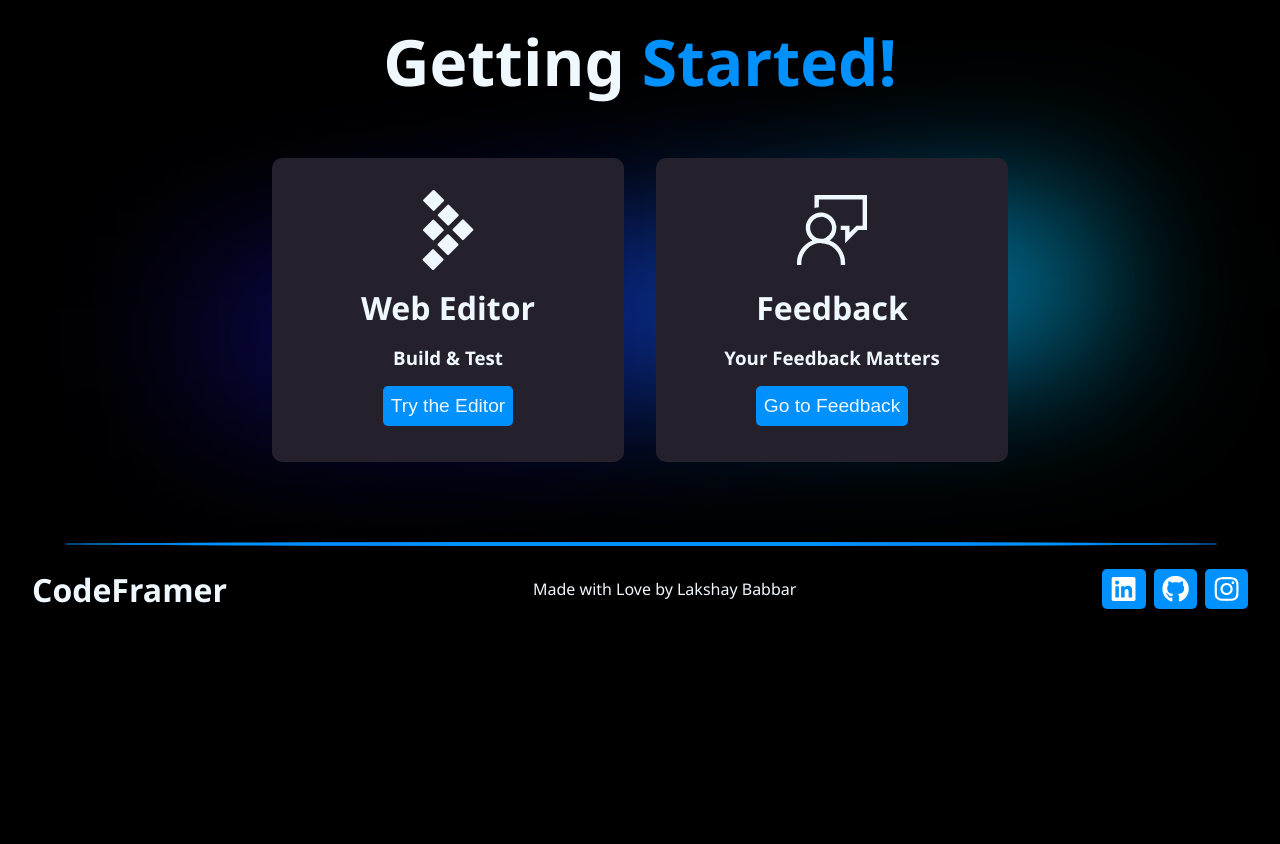
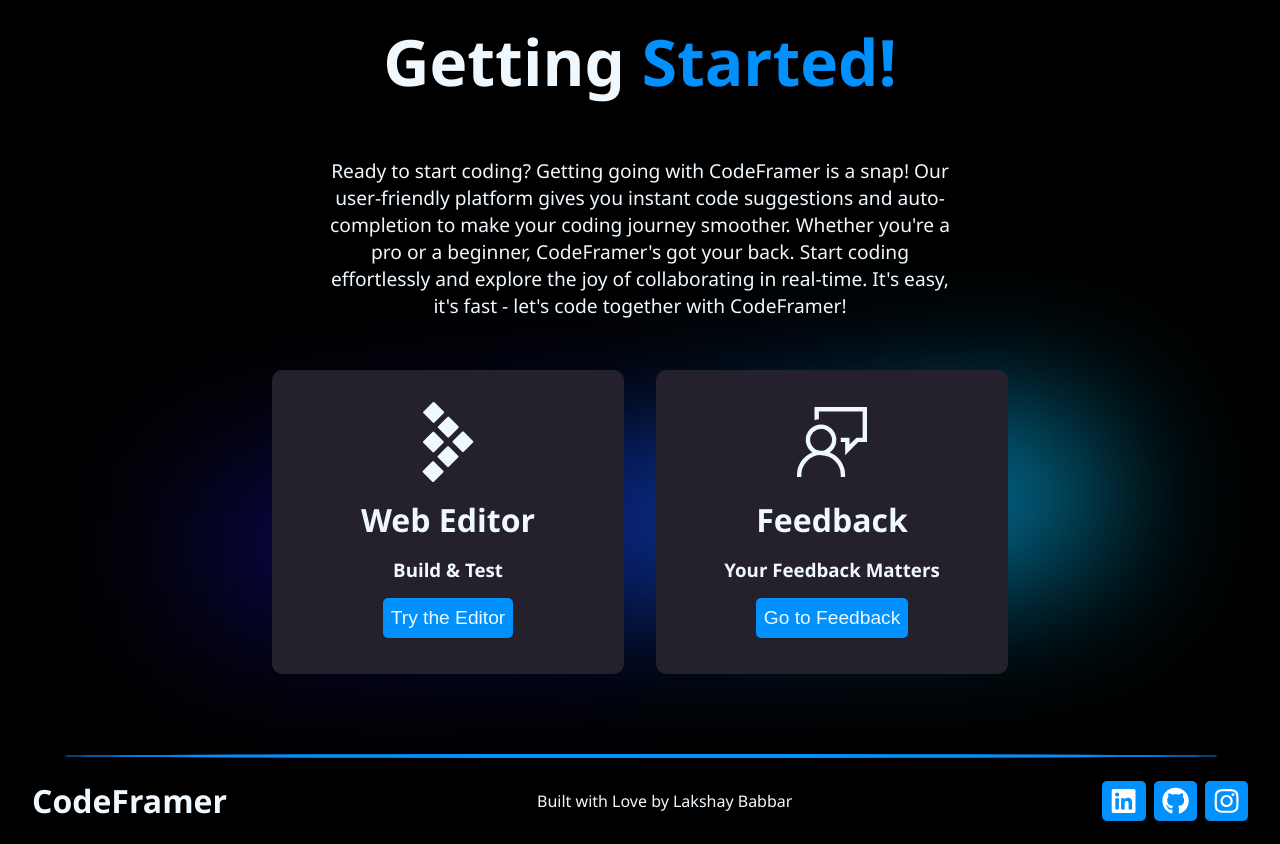
Before and after one commit to LakshayBabbar/CodeFramer, a Next.js app: page / in a window 1280 px wide. Shown: the part 940-1784 px from the top of the page. Before the commit the page ends 1572 px from the top, so only its background shows below. Built offline with nearby package versions, Linux system fonts and the light colour scheme.

Commit message:
Some Optimizations

```diff
--- a/next.config.js
+++ b/next.config.js
@@ -1,6 +1,9 @@
 /** @type {import('next').NextConfig} */
 const nextConfig = {
   reactStrictMode: true,
+  images: {
+    minimumCacheTTL: 31536000,
+  }
 }
 
 module.exports = nextConfig
--- a/package.json
+++ b/package.json
@@ -17,6 +17,7 @@
     "react": "^18",
     "react-dom": "^18",
     "react-icons": "^4.12.0",
-    "react-type-animation": "^3.2.0"
+    "react-type-animation": "^3.2.0",
+    "sharp": "^0.32.6"
   }
 }
--- a/src/components/Footer/Footer.js
+++ b/src/components/Footer/Footer.js
@@ -7,7 +7,7 @@ function Footer() {
     <div className={styles.divider}></div>
     <div className={styles.wrapper}>
         <h1>CodeFramer</h1>
-        <p>Made with Love by Lakshay Babbar</p>
+        <p>Built with Love by Lakshay Babbar</p>
         <Socials />
     </div>
     </>
--- a/src/components/UI/Card.js
+++ b/src/components/UI/Card.js
@@ -5,12 +5,20 @@ import { motion } from "framer-motion";
 
 function Card(props) {
   return (
-    <motion.div className={styles.wrapper} initial={{y: "15vh"}} whileInView={{y: 0}}>
+    <motion.div
+      className={styles.wrapper}
+      initial={{ y: "15vh" }}
+      whileInView={{ y: 0 }}
+      whileHover={{ scale: 1.03 }}
+      transition={{ type: "spring", stiffness: 250, damping: 15 }}
+    >
       {props.img}
       <h2>{props.title}</h2>
       <h3>{props.desc}</h3>
       <Button>
-        <Link href={props.link} className={styles.link}>{props.linkT}</Link>
+        <Link href={props.link} className={styles.link}>
+          {props.linkT}
+        </Link>
       </Button>
     </motion.div>
   );
--- a/src/pages/feedback/index.js
+++ b/src/pages/feedback/index.js
@@ -7,7 +7,7 @@ import { useRef } from "react";
 
 function index() {
   const variants = {
-    onclick: { scale: 1.08 },
+    onclick: { scale: 1.04 },
     transition: { scale: { type: "spring", stiffness: 250 } },
   };
 
--- a/src/pages/index.js
+++ b/src/pages/index.js
@@ -37,6 +37,14 @@ export default function Home() {
           <h1>
             Getting <span>Started!</span>
           </h1>
+          <p>
+            Ready to start coding? Getting going with CodeFramer is a snap! Our
+            user-friendly platform gives you instant code suggestions and
+            auto-completion to make your coding journey smoother. Whether you're
+            a pro or a beginner, CodeFramer's got your back. Start coding
+            effortlessly and explore the joy of collaborating in real-time. It's
+            easy, it's fast - let's code together with CodeFramer!
+          </p>
           <div className={styles.cards}>
             <Card
               img=<SiTestrail style={style} />
--- a/src/styles/Home.module.css
+++ b/src/styles/Home.module.css
@@ -55,10 +55,17 @@
 .gs h1{
     font-size: 4rem;
     font-weight: 800;
+    margin: 0;
     text-align: center;
 }
 .gs h1 span{
     color: var(--btn-primary);
+}
+
+.gs p{
+    font-size: 1.2rem;
+    text-align: center;
+    padding: 2rem 25vw;
 }
 
 .cards{
@@ -80,9 +87,18 @@
     filter: blur(80px);
 }
 
+@media(max-width: 1000px){
+    .gs p{
+        padding: 2rem 20vw;
+    }
+}
+
 @media(max-width: 768px) {
     .gs{
         margin: 10vh 0;
+    }
+    .gs p{
+        padding: 2rem 10vw;
     }
     .cards{
         flex-direction: column;
```
Also changed, not shown: 1 other file (tests, documents, lock files or other folders).
